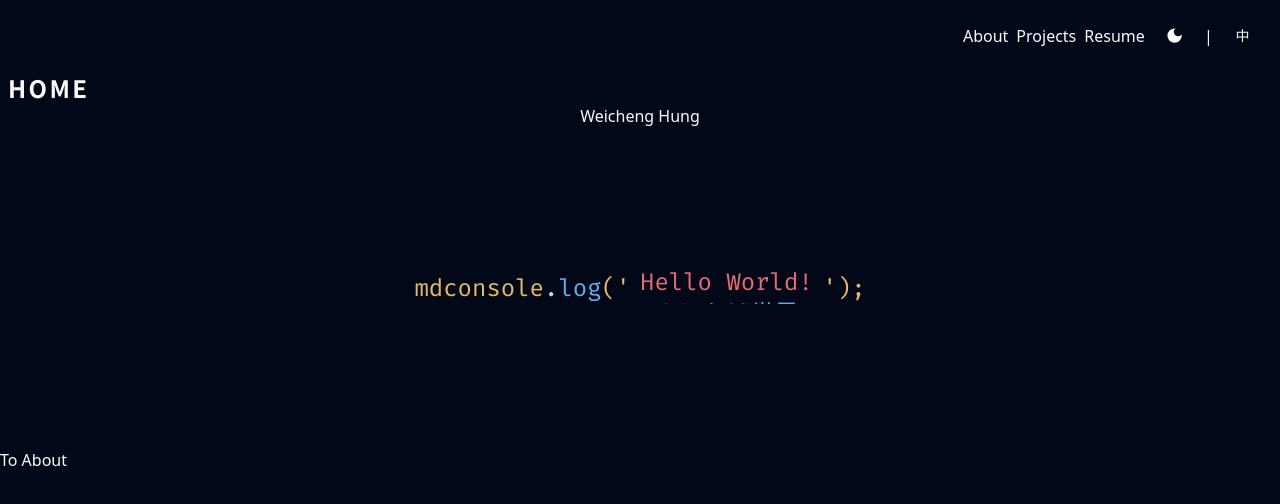
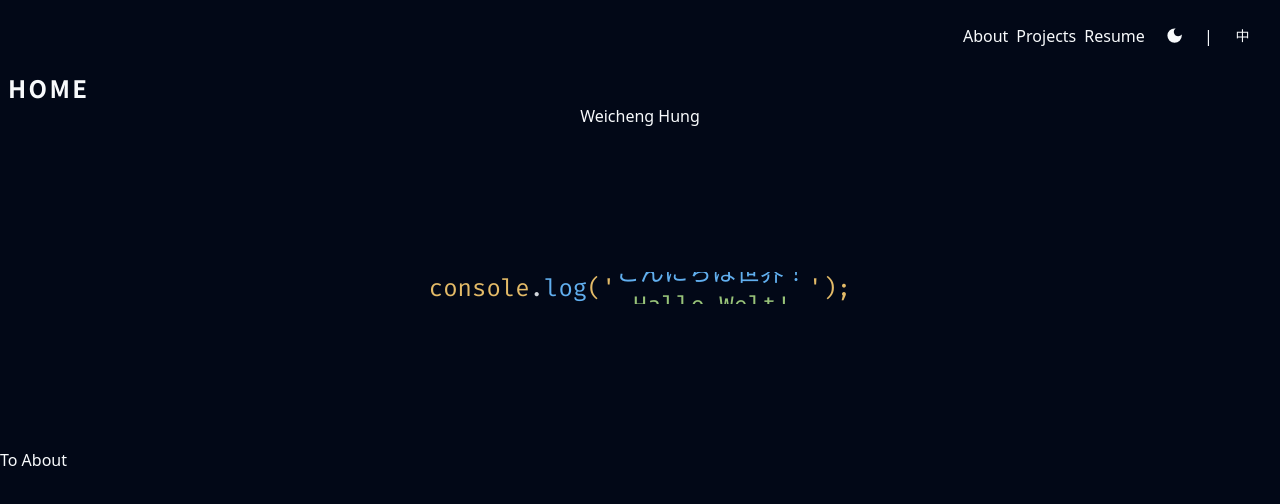
Before and after one commit to weicheng2138/weicheng-portfolio, a React (Vite) app: page / in a window 1280 px wide. Shown: the top 504 px of the page. Built offline with nearby package versions, Linux system fonts and the light colour scheme.

Commit message:
feat(text-roller): make keyframe to have dynamic with width with framer-motion

```diff
--- a/package.json
+++ b/package.json
@@ -16,6 +16,7 @@
     "@radix-ui/react-toggle": "^1.0.3",
     "class-variance-authority": "^0.7.0",
     "clsx": "^2.0.0",
+    "framer-motion": "^10.16.16",
     "i18next": "^23.5.1",
     "i18next-browser-languagedetector": "^7.1.0",
     "lucide-react": "^0.279.0",
--- a/src/components/text-roller.tsx
+++ b/src/components/text-roller.tsx
@@ -1,14 +1,12 @@
+import { motion } from 'framer-motion';
 import useBreakpoint from '@/hooks/useBreakpoint';
 import { cn } from '@/lib/utils';
 import { useEffect, useRef, useState } from 'react';
 
-type TextSize = 'medium' | 'large';
-
 type Props = {
   textArray: string[];
-  size?: TextSize;
 };
-const TextRoller = ({ size = 'medium' }: Props) => {
+const TextRoller = (props: Props) => {
   console.log('$$$ TextRoller rendered');
 
   const animationRef = useRef<HTMLDivElement>(null);
@@ -36,41 +34,47 @@ const TextRoller = ({ size = 'medium' }: Props) => {
         height: elementHeight * (elementCount * 2 + 2),
       }}
     >
-      {breakpoint}
       <h1>
         console
         <span className="text-gray-300">.</span>
         <span className="text-[#61afef]">log</span>('
       </h1>
       <div
-        className={cn(
-          'relative',
-          // "after:absolute after:top-0 after:z-50 after:h-full after:w-full after:bg-background after:transition-colors after:duration-500 after:content-['']",
-          // "before:absolute before:bottom-0 before:z-50 before:h-full before:w-full before:bg-background before:transition-colors before:duration-500 before:content-['']",
-          // size === 'medium' && 'translate-y-[36px]',
-          // size === 'large' && 'translate-y-[30px]',
-        )}
+        className="relative"
         style={{
           transform: `translateY(${elementHeight * 1.5}px)`,
         }}
       >
-        <div
+        <motion.div
           ref={animationRef}
-          className={cn(
-            'flex animate-[move-large_6s-infinite] flex-col text-center',
-            size === 'medium' && 'animate-[move-medium_6s_infinite]',
-            size === 'large' && 'animate-[move-large_6s_infinite]',
-          )}
+          className={cn('flex flex-col text-center')}
+          animate={{
+            translateY: [
+              0,
+              -elementHeight * 1,
+              -elementHeight * 2,
+              -elementHeight * 3,
+              0,
+            ],
+          }}
+          transition={{
+            duration: 4,
+            ease: 'easeInOut',
+            times: 1,
+            repeat: Infinity,
+          }}
         >
           <h1 className="relative text-[#e06c75]">Hello World!</h1>
           <h1 className="relative text-[#61afef]">こんにちは世界！</h1>
           <h1 className="relative text-[#98c379]">Hallo Welt!</h1>
           <h1 className="relative text-[#e5c07b]">您好世界！</h1>
-        </div>
+        </motion.div>
 
         {/* After Mask for roller */}
         <div
-          className={cn('absolute inset-0 bg-background')}
+          className={cn(
+            'absolute inset-0 bg-background transition-colors duration-500',
+          )}
           style={{
             transform: `translateY(${elementHeight}px)`,
           }}
@@ -78,7 +82,9 @@ const TextRoller = ({ size = 'medium' }: Props) => {
 
         {/* Before Mask for roller */}
         <div
-          className={cn('absolute inset-0 bottom-0 bg-background')}
+          className={cn(
+            'absolute inset-0 bottom-0 bg-background transition-colors duration-500',
+          )}
           style={{
             transform: `translateY(-${elementHeight * 4}px)`,
           }}
--- a/src/pages/home.tsx
+++ b/src/pages/home.tsx
@@ -14,7 +14,7 @@ const Home = () => {
     <div>
       <Typography variant="h1">HOME</Typography>
       <h1 className="text-center">{t('author')}</h1>
-      <TextRoller textArray={[]} size="medium" />
+      <TextRoller textArray={[]} />
       <button onClick={() => navigate('/about')}>To About</button>
     </div>
   );
--- a/tailwind.config.js
+++ b/tailwind.config.js
@@ -77,16 +77,6 @@ module.exports = {
           from: { height: 'var(--radix-accordion-content-height)' },
           to: { height: 0 },
         },
-        'move-medium': {
-          '25%': { transform: 'translatey(-24px)', opacity: 1 },
-          '50%': { transform: 'translatey(-48px)' },
-          '75%': { transform: 'translatey(-72px)' },
-        },
-        'move-large': {
-          '25%': { transform: 'translatey(-32px)', opacity: 1 },
-          '50%': { transform: 'translatey(-64px)' },
-          '75%': { transform: 'translatey(-96px)' },
-        },
       },
       animation: {
         'accordion-down': 'accordion-down 0.2s ease-out',
```
Also changed, not shown: 1 other file (tests, documents, lock files or other folders).
